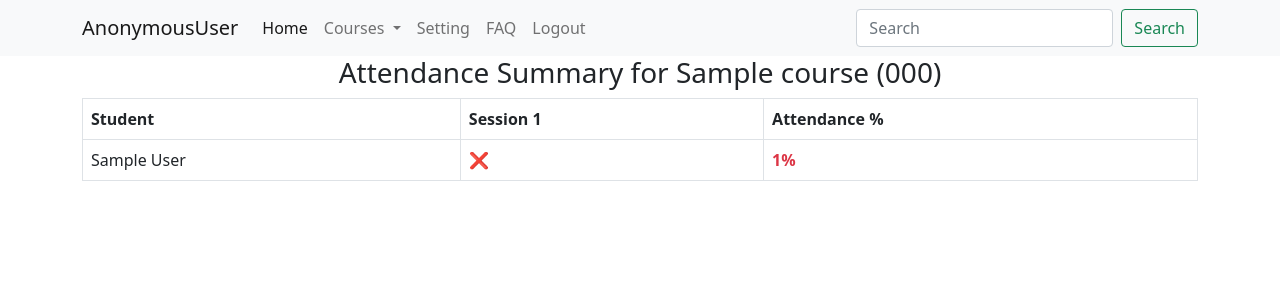
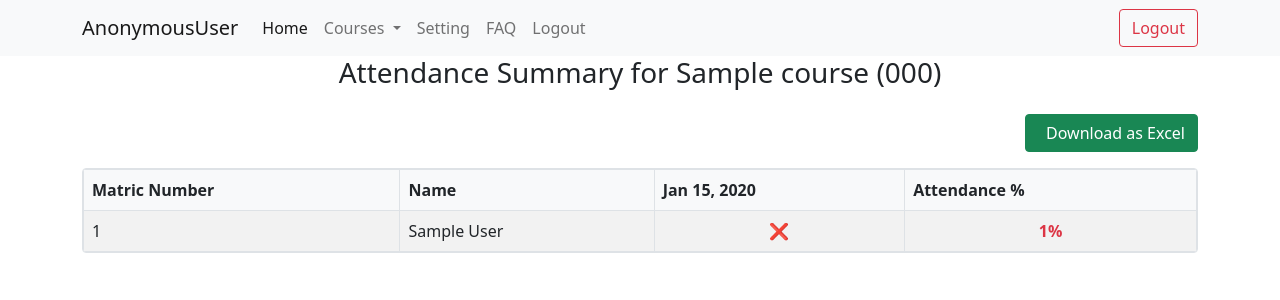
Before and after one commit to deji12/Class-Attendance, a Django app: template templates/attendance/attendance_summary.html in a window 1280 px wide. Shown: the top 300 px of the page. Run offline with Django 5.2, Linux system fonts and the light colour scheme; the template is opened without the code that fills it: most values are stand-ins (such as "Sample title", 1, 10 or a date in 2020).

Commit message:
UI fixes

```diff
--- a/templates/Core/available_courses.html
+++ b/templates/Core/available_courses.html
@@ -41,7 +41,7 @@
     </center>
 
     <div class="scrollable-table">
-        <table class="table"><table class="table table-bordered">
+        <table class="table"><table class="table table-bordered table-striped table-hover">
             <thead>
                 <tr>
                 <th scope="col">Course</th>
--- a/templates/Core/base.html
+++ b/templates/Core/base.html
@@ -45,10 +45,9 @@
                         <a class="nav-link" href="{% url 'logout_user' %}">Logout</a>
                     </li>
                 </ul>
-                <form class="d-flex">
-                <input class="form-control me-2" type="search" placeholder="Search" aria-label="Search">
-                <button class="btn btn-outline-success" type="submit">Search</button>
-                </form>
+                <div class="d-none d-lg-block">
+                  <a class="btn btn-outline-danger" href="{% url 'logout_user' %}">Logout</a>
+                </div>
             </div>
         </div>
     </nav>
--- a/templates/Core/registered_courses.html
+++ b/templates/Core/registered_courses.html
@@ -15,7 +15,7 @@
     <div class="scrollable-table">
 
         {% if request.user.is_class_representative %}
-          <table class="table table-bordered">
+          <table class="table table-bordered table-striped table-hover">
               <thead>
                   <tr>
                   <th scope="col">Course</th>
@@ -97,7 +97,7 @@
           </div>
 
         {% else %}
-          <table class="table"><table class="table table-bordered">
+          <table class="table"><table class="table table-bordered table-striped table-hover">
               <thead>
                   <tr>
                   <th scope="col">Course</th>
--- a/templates/attendance/attendance_summary.html
+++ b/templates/attendance/attendance_summary.html
@@ -1,43 +1,94 @@
 {% extends 'Core/base.html' %}
 
 {% block content %}
-{% load custom_filters %}
 <div class="container full-height d-flex flex-column justify-content-center align-items-center">
-<h3>Attendance Summary for {{ course.name }} ({{ course.code }})</h3>
+  <h3 class="text-center mb-4">Attendance Summary for {{ course.name }} ({{ course.code }})</h3>
 
-<table class="table table-bordered">
-  <thead>
+  <!-- Download Button -->
+  <div class="mb-3 align-self-end">
+    <button onclick="exportToExcel()" class="btn btn-success">
+      <i class="fas fa-download me-2"></i>Download as Excel
+    </button>
+  </div>
+
+  <!-- Responsive Table Container -->
+  <div class="table-responsive-lg" style="max-height: 70vh; overflow: auto; width: 100%;">
+
+    <table class="table table-bordered table-striped table-hover">
+      <thead class="thead-dark sticky-top">
         <tr>
-      <th>Student</th>
+          <th class="sticky-col">Matric Number</th>
+          <th class="sticky-col" style="left: 120px;">Name</th>
           {% for session in sessions %}
-        <th>Session {{ forloop.counter }}</th>
+            <th>{{ session.timestamp|date:"M j, Y" }}</th>
           {% endfor %}
-      <th>Attendance %</th>
+          <th class="bg-light">Attendance %</th>
         </tr>
       </thead>
-<!-- Template -->
       <tbody>
         {% for data in attendance_data %}
           <tr>
-      <td>{{ data.student.full_name }}</td>
+            <td class="sticky-col">{{ data.student.matric_number }}</td>
+            <td class="sticky-col" style="left: 120px;">{{ data.student.full_name }}</td>
             {% for session in sessions %}
-        <td>
+              <td class="text-center">
                 {% if session.id in data.sessions_present %}
-                ✅
+                  <span class="text-success">✅</span>
                 {% else %}
-                ❌
+                  <span class="text-danger">❌</span>
                 {% endif %}
               </td>
             {% endfor %}
-      <td {% if data.percentage < 70 %}class="text-danger fw-bold"{% endif %}>
+            <td class="text-center fw-bold {% if data.percentage < 70 %}text-danger{% else %}text-success{% endif %}">
               {{ data.percentage }}%
             </td>
           </tr>
         {% endfor %}
       </tbody>
-  </tbody>
     </table>
-
+  </div>
 </div>
 
+<style>
+
+  /* Header sticky */
+  .sticky-top {
+    position: sticky;
+    top: 0;
+    z-index: 4;
+    background-color: #f8f9fa;
+  }
+
+  /* Table wrapper scroll */
+  .table-responsive-lg {
+    border: 1px solid #dee2e6;
+    border-radius: 0.25rem;
+    overflow: auto;
+    max-height: 70vh;
+    width: 100%;
+  }
+
+  /* Ensure table fills width */
+  table {
+    width: max-content;
+    min-width: 100%;
+    margin-bottom: 0 !important;
+  }
+
+  th, td {
+    white-space: nowrap; /* Prevent text wrapping */
+  }
+</style>
+
+<script>
+function exportToExcel() {
+  const table = document.querySelector('.table');
+  const html = table.outerHTML;
+  const blob = new Blob([html], {type: 'application/vnd.ms-excel'});
+  const a = document.createElement('a');
+  a.href = URL.createObjectURL(blob);
+  a.download = 'attendance_{{course.code}}_{{course.name}}.xls';
+  a.click();
+}
+</script>
 {% endblock content %}
```
Also changed, not shown: AttendanceApp/views.py (+23 -10 lines), Core/templatetags/custom_filters.py (deleted, +0 -8 lines), Core/templatetags/__init__.py (deleted). Lines whose indentation alone changed are shown as unchanged.
